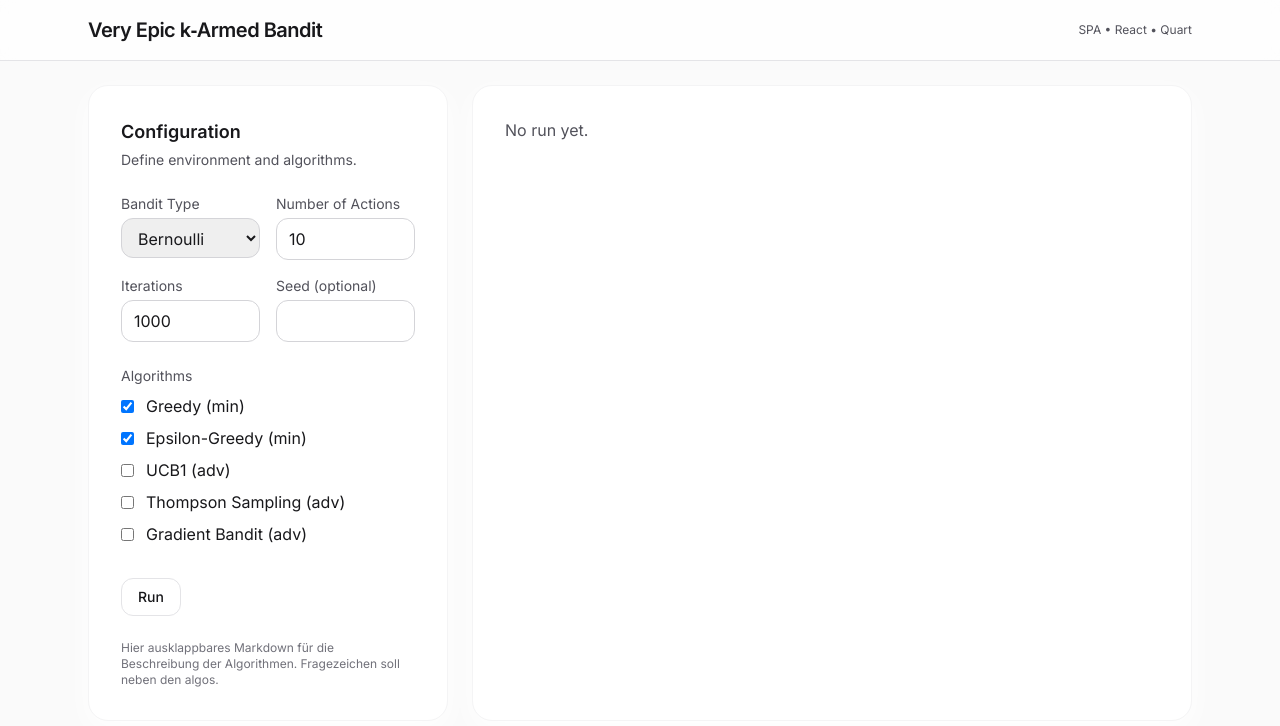
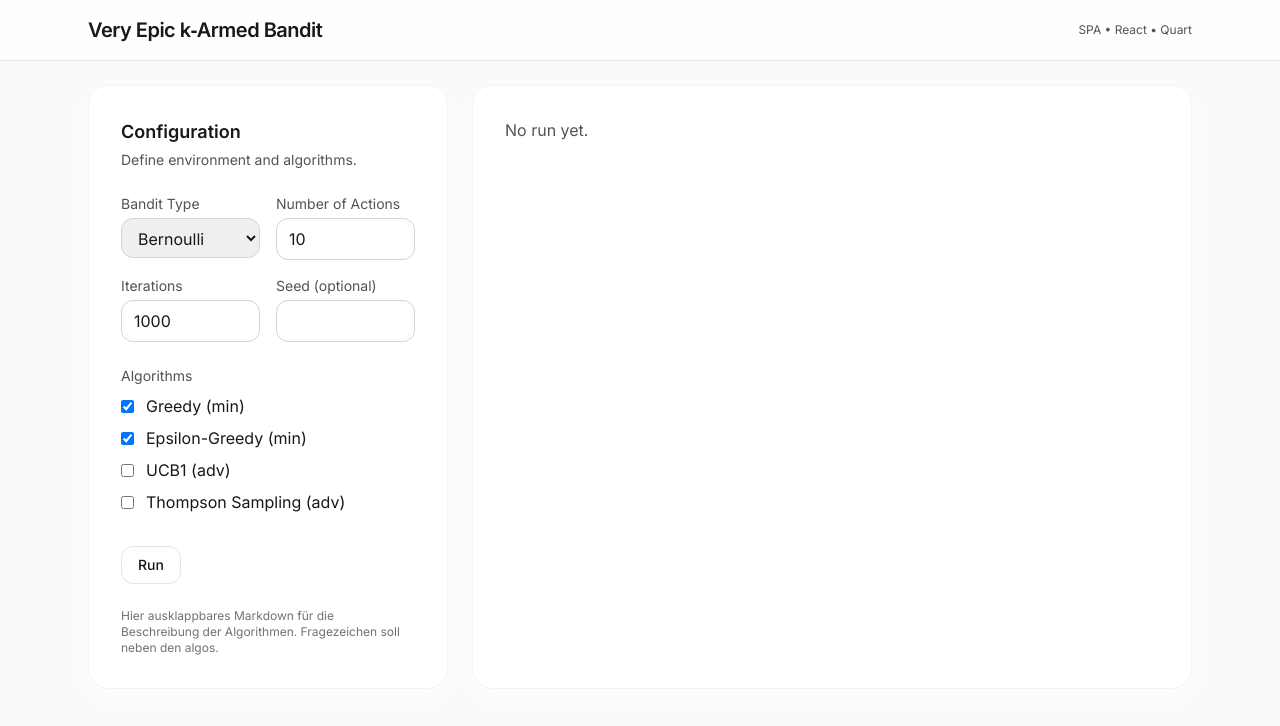
Before and after one commit to kevinkeller021204/bandit, a React (Vite) app in the folder frontend/: page / in a window 1280 px wide. Shown: the top 726 px of the page. Built offline with nearby package versions, Linux system fonts and the light colour scheme.

Commit message:
frontend fix

```diff
--- a/frontend/src/ui/Controls.tsx
+++ b/frontend/src/ui/Controls.tsx
@@ -5,8 +5,7 @@ const ALL_ALGOS = [
   { key: 'greedy', label: 'Greedy (min)' },
   { key: 'epsilon_greedy', label: 'Epsilon-Greedy (min)' },
   { key: 'ucb1', label: 'UCB1 (adv)' },
-  { key: 'thompson', label: 'Thompson Sampling (adv)' },
-  { key: 'gradient', label: 'Gradient Bandit (adv)' },
+  { key: 'thompson', label: 'Thompson Sampling (adv)' }
 ]
 
 export function Controls({ onRun, disabled }: { onRun: (cfg: RunConfig) => void; disabled?: boolean }) {
```
